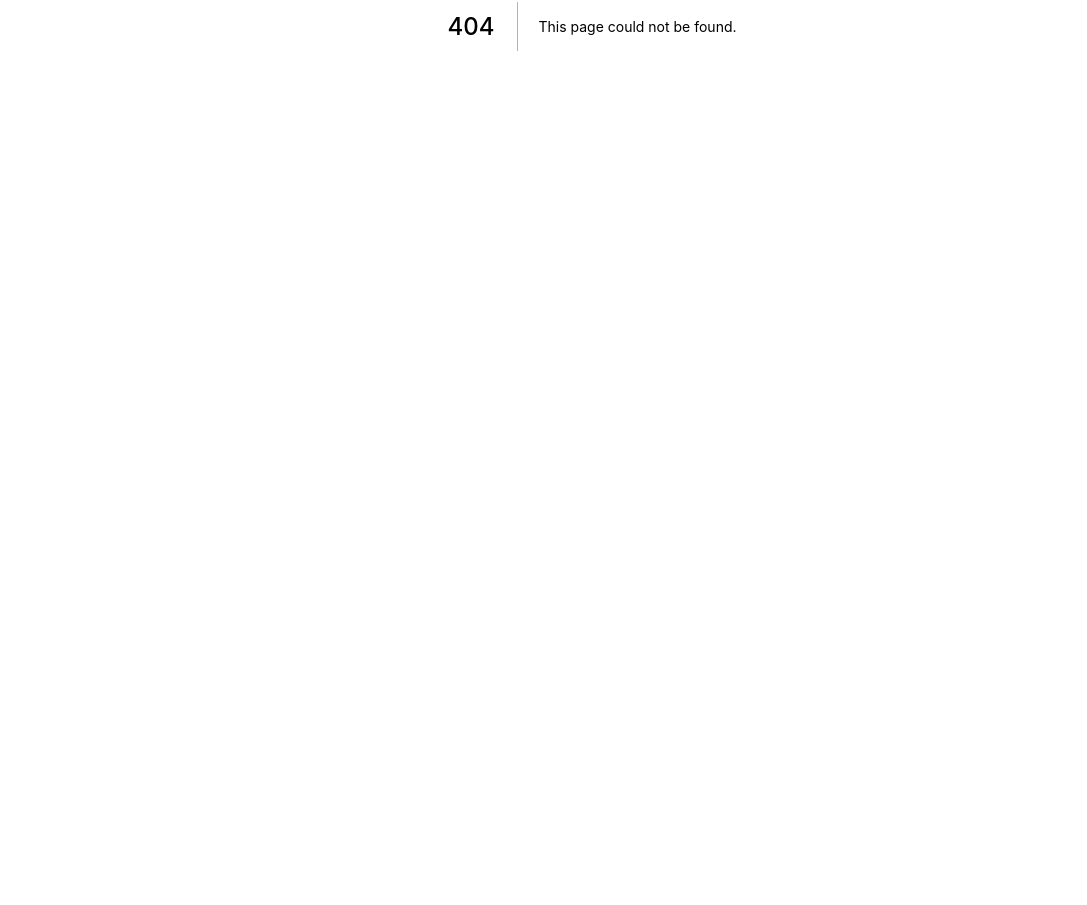
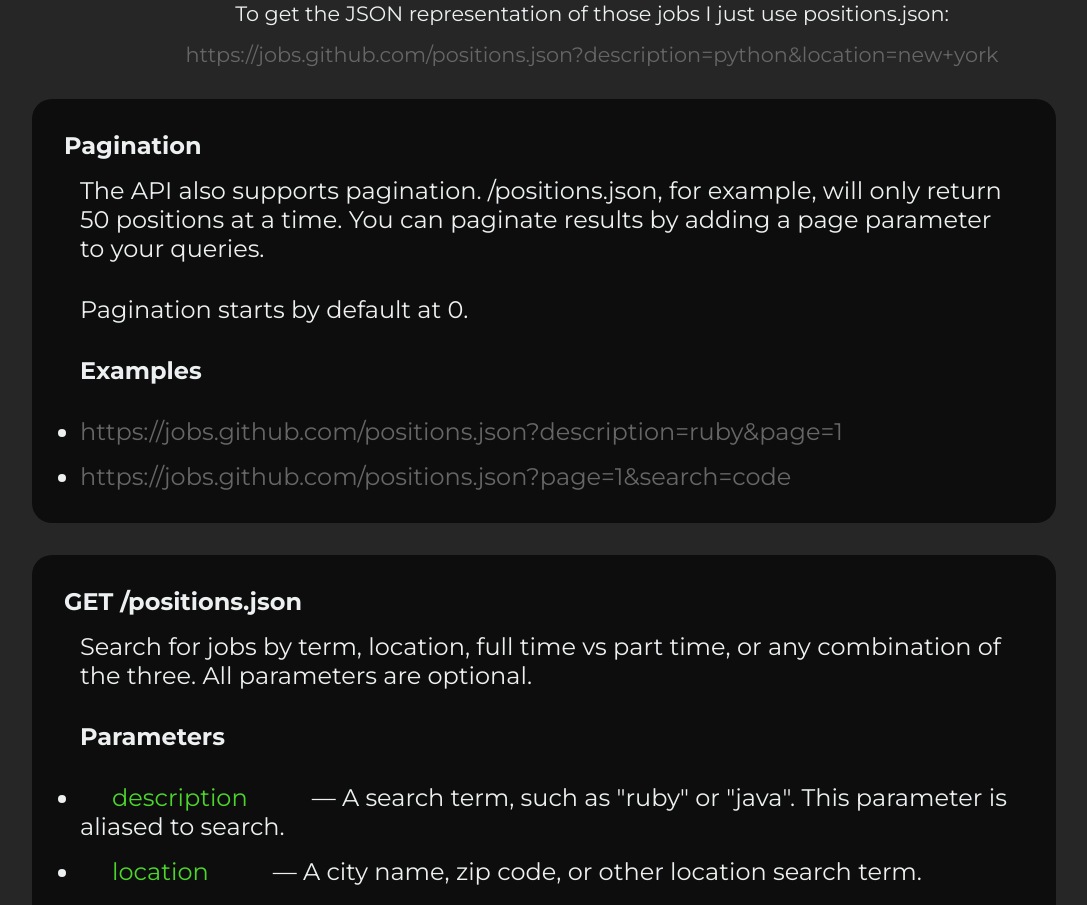
Before and after one commit to gabriel-camurca/github-job-gui-reimagination, a Next.js app: page /documentationapi in a window 1280 px wide. Before the commit this address had no page. Shown: the part 374-1279 px from the top of the page, without its empty margins (48-1135 px from the left). Before the commit the page ends 800 px from the top, so only its background shows below. Built offline with nearby package versions, Linux system fonts and the light colour scheme.

Commit message:
DocumentationAPI Page added

```diff
--- /dev/null
+++ b/src/components/ExplCardAPI.tsx
@@ -0,0 +1,128 @@
+import styles from "../styles/components/ExplCardAPI.module.css"
+
+export default function ExplCard(){
+    return(
+        <div className={styles.outerContainer}>
+            <h1>The GitHub Jobs API</h1><br></br>
+            <p>The GitHub Jobs API allows you to search, and view jobs with JSON over HTTP. </p>
+            <p>To get the JSON representation of any search result or job listing, append .json
+                to the URL you'd use on the HTML GitHub Jobs site.  </p>
+            <p>For example, when searching for Python jobs near New York on the site I am taken
+                to this url:  </p>
+            <a href="https://jobs.github.com/positions?description=python&location=new+york">
+                https://jobs.github.com/positions?description=python&location=new+york
+            </a>
+            <p>To get the JSON representation of those jobs I just use positions.json:  </p>
+            <a href="https://jobs.github.com/positions.json?description=python&location=new+york">
+                https://jobs.github.com/positions.json?description=python&location=new+york
+            </a>
+            <div className={styles.cardContainer}>
+                <section className={styles.stepsContainer}>
+                    <h2>Pagination</h2>
+                    <div className={styles.individualStep}>
+                        <p>The API also supports pagination. /positions.json, for example,
+                            will only return 50 positions at a time. You can paginate
+                            results by adding a page parameter to your queries.</p>
+                        <p>Pagination starts by default at 0.</p>
+                        <strong>Examples</strong>
+                        <ul>
+                            <li>
+                                <a href="https://jobs.github.com/positions.json?description=ruby&page=1">
+                                https://jobs.github.com/positions.json?description=ruby&page=1
+                                </a>
+                            </li>
+                            <li>
+                                <a href="https://jobs.github.com/positions.json?page=1&search=code">
+                                https://jobs.github.com/positions.json?page=1&search=code
+                                </a>
+                            </li>
+                        </ul>
+                    </div>
+                </section>
+                <section className={styles.stepsContainer}>
+                <h2>GET /positions.json</h2>
+                    <div className={styles.individualStep}>
+                        <p>Search for jobs by term, location, full time vs part time, or
+                            any combination of the three. All parameters are optional.</p>
+
+                        <strong>Parameters</strong>
+                        <ul>
+                            <li>
+                                <p className={styles.highlightedText}>description</p>
+                                <p className={styles.standardText}>— A search term, such as "ruby" or "java". This
+                                    parameter is aliased to search.</p>
+                            </li>
+                            <li>
+                                <p className={styles.highlightedText}>location</p>
+                                <p className={styles.standardText}>— A city name, zip code, or other location search
+                                term.</p>
+                            </li>
+                            <li>
+                                <p className={styles.highlightedText}>lat</p>
+                                <p className={styles.standardText}>— A specific latitude. If used, you must also send
+                                long and must not send location.</p>
+                            </li>
+                            <li>
+                                <p className={styles.highlightedText}>long</p>
+                                <p className={styles.standardText}>—  A specific longitude. If used, you must also
+                                send lat and must not send location.</p>
+                            </li>
+                            <li>
+                                <p className={styles.highlightedText}>full_time</p>
+                                <p className={styles.standardText}>— If you want to limit results to full time
+                                positions set this parameter to 'true'.</p>
+                            </li>
+                        </ul>
+
+                        <strong>Examples</strong>
+                        <ul>
+                            <li>
+                                <a href="https://jobs.github.com/positions.json?description=python&full_time=true&location=sf">
+                                https://jobs.github.com/positions.json?description=python&full_time=true&location=sf
+                                </a>
+                            </li>
+                            <li>
+                                <a href="https://jobs.github.com/positions.json?search=node">
+                                https://jobs.github.com/positions.json?search=node
+                                </a>
+                            </li>
+                            <li>
+                                <a href="https://jobs.github.com/positions.json?lat=37.3229978&long=-122.0321823">
+                                https://jobs.github.com/positions.json?lat=37.3229978&long=-122.0321823
+                                </a>
+                            </li>
+                        </ul>
+                    </div>
+                </section>
+                <section className={styles.stepsContainer}>
+                <h2>GET /positions/ID.json</h2>
+                    <div className={styles.individualStep}>
+                        <p>Retrieve the JSON representation of a single job posting.</p>
+                        <strong>Parameters</strong>
+                        <ul>
+                            <li>
+                                <p className={styles.highlightedText}>markdown</p>
+                                <p className={styles.standardText}>— ASet to 'true' to get the description and how_to_apply fields as Markdown.</p>
+                            </li>
+                        </ul>
+                        <strong>Examples</strong>
+                        <ul>
+                            <li>
+                                <a href="https://jobs.github.com/positions/21516.json">
+                                https://jobs.github.com/positions/21516.json
+                                </a>
+                            </li>
+                            <li>
+                                <a href="https://jobs.github.com/positions/21516.json?markdown=true">
+                                https://jobs.github.com/positions/21516.json?markdown=true
+                                </a>
+                            </li>
+                        </ul>
+                    </div>
+                </section>
+
+            </div>
+
+        </div>
+    )
+}
--- a/src/components/NavbarComp.tsx
+++ b/src/components/NavbarComp.tsx
@@ -12,7 +12,7 @@
                     <div className={styles.navItems}>
                         <Nav.Link href="/" className={styles.navSingleItem}>All jobs</Nav.Link>
                         <Nav.Link href="/howitworks" className={styles.navSingleItem}>How It Works</Nav.Link>
-                        <Nav.Link href="/howitworks" className={styles.navSingleItem}>API Documentation</Nav.Link>
+                        <Nav.Link href="/documentationapi" className={styles.navSingleItem}>API Documentation</Nav.Link>
                     </div>
                 </Navbar.Collapse>
             </Navbar>
--- /dev/null
+++ b/src/pages/documentationapi.tsx
@@ -0,0 +1,9 @@
+import ExplCardAPI from "../components/ExplCardAPI";
+
+export default function HowItWorks(){
+    return(
+        <div>
+            <ExplCardAPI />
+        </div>
+    );
+}
--- a/src/styles/components/ExplCard.module.css
+++ b/src/styles/components/ExplCard.module.css
@@ -1,3 +1,13 @@
+@media screen and (max-width: 900px){
+    body .individualStep > p{
+        font-size: 1.2rem;
+        height: 13rem;
+    }
+    body .individualStep > img{
+        height: 13rem;
+    }
+}
+
 .outerContainer{
     display:flex;
     flex-direction: column;
@@ -18,6 +28,13 @@
     margin: 0 2rem 0 2rem;
 }
 
+.outerContainer > p{
+    font-size:1.3rem;
+    font-weight: 400;
+    margin-bottom: 1rem;
+    text-align: center;
+}
+
 .cardContainer{
     display: flex;
     flex-direction: column;
@@ -27,13 +44,7 @@
 
     border-radius: 50px;
     /* background: var(--white);
-    box-shadow: 0 4px 4px rgba(0, 0, 0, 0.10); */
-}
-
-.outerContainer > p{
-    font-size:1.3rem;
-    font-weight: 400;
-    margin-bottom: 1rem;
+    box-shadow: 0 4px 4px #rgba(0, 0, 0, 0.10); */
 }
 
 .stepsContainer{
@@ -43,7 +54,7 @@
     flex-direction: column;
 
     color: var(--white);
-    width: 90%;
+    width: 80%;
     background-color: var(--blue);
     border-radius: 20px;
 }
--- /dev/null
+++ b/src/styles/components/ExplCardAPI.module.css
@@ -0,0 +1,107 @@
+@media screen and (max-width: 900px){
+    body .individualStep > p{
+        font-size: 1.2rem;
+    }
+
+    body .individualStep > p{
+        margin: 1rem 3rem 1rem 3rem;
+        font-size: 1.5rem;
+    }
+}
+
+.outerContainer{
+    display:flex;
+    flex-direction: column;
+    align-items: center;
+    justify-content: center;
+    margin-top: 8rem;
+}
+
+.outerContainer > h1{
+    color:var(--white);
+}
+
+.outerContainer > p{
+    color:var(--white);
+    text-align: center;
+}
+
+.outerContainer p{
+    margin: 0 2rem 0 2rem;
+}
+
+.outerContainer > p{
+    font-size:1.3rem;
+    font-weight: 400;
+    margin-bottom: 1rem;
+}
+
+.outerContainer > a{
+    font-size:1.3rem;
+    margin-bottom: 1rem;
+    color: var(--text);
+    text-align: center;
+}
+
+.cardContainer{
+    display: flex;
+    flex-direction: column;
+    align-items: flex-start;
+    justify-content: center;
+    /* width: 97%; */
+
+    border-radius: 50px;
+    /* background: var(--white);
+    box-shadow: 0 4px 4px #rgba(0, 0, 0, 0.10); */
+}
+
+.stepsContainer{
+    display:flex;
+    justify-content: flex-start;
+    margin: 1rem 5rem 1rem 5rem;
+    flex-direction: column;
+
+    color: var(--white);
+    width: 80%;
+    background-color: var(--blue);
+    border-radius: 20px;
+}
+
+.stepsContainer > h2{
+    margin: 2rem 0 0 2rem;
+}
+
+.individualStep{
+    display: flex;
+    flex-direction: column;
+    justify-content: flex-start;
+}
+
+.individualStep > p, .individualStep > strong {
+    margin: 1rem 3rem 1rem 3rem;
+    font-size: 1.5rem;
+}
+
+.individualStep > ul{
+    align-items: center;
+    margin: 0rem 3rem 2rem 3rem;
+    font-size: 1.5rem;
+}
+
+.individualStep li{
+    margin-top: 1rem;
+}
+
+.individualStep a{
+    color: var(--text);
+
+    font-size: 1.5rem;
+}
+
+.highlightedText, .standardText{
+    display: inline;
+}
+
+.highlightedText{
+    color: var(--green);
+}
```
